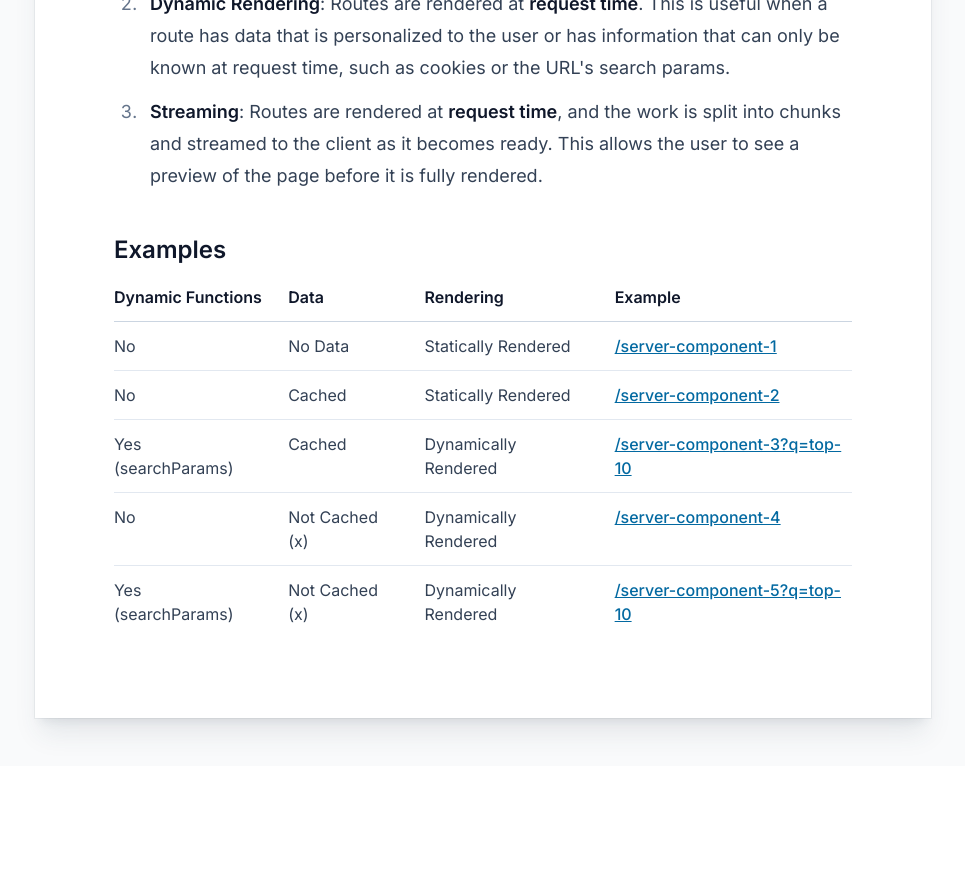
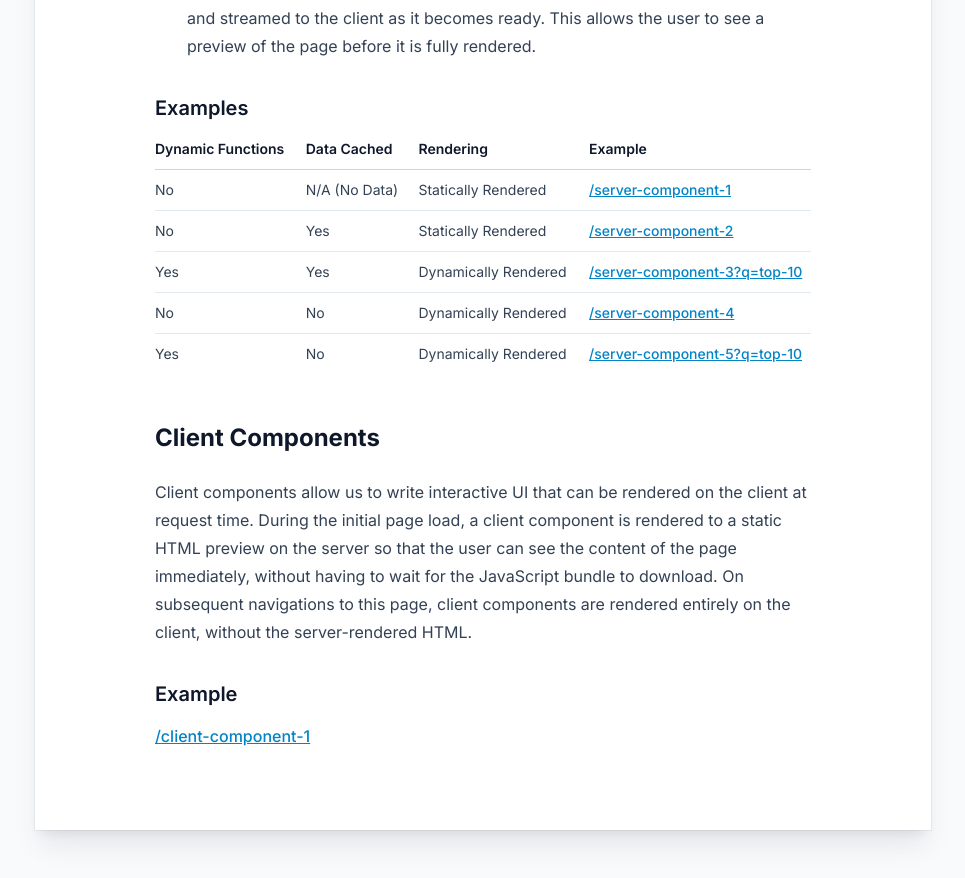
Before and after one commit to nareshbhatia/next13-rendering-concepts, a Next.js app in the folder apps/movie-magic/: page / in a window 1280 px wide. Shown: the part 840-1718 px from the top of the page, without its empty margins (157-1122 px from the left). Before the commit the page ends 1606 px from the top, so only its background shows below. Built offline with nearby package versions, Linux system fonts and the light colour scheme.

Commit message:
feat: add client component example 1

```diff
--- a/apps/movie-magic/environment.d.ts
+++ b/apps/movie-magic/environment.d.ts
@@ -2,6 +2,7 @@ declare global {
   namespace NodeJS {
     interface ProcessEnv {
       API_URL: string;
+      NEXT_PUBLIC_API_URL: string;
     }
   }
 }
--- /dev/null
+++ b/apps/movie-magic/src/app/client-component-1/page.tsx
@@ -0,0 +1,30 @@
+'use client';
+
+import { useMovies } from './useMovies';
+import { Footer } from '@/components/Footer';
+import { MovieTable } from '@/components/MovieTable';
+import { Title } from '@/components/Title';
+
+export default function ClientComponent1() {
+  const { isLoading, isError, error, movies } = useMovies();
+
+  if (isLoading) {
+    return <div className="p-8">Loading...</div>;
+  }
+
+  if (isError) {
+    return (
+      <div className="p-8">
+        <Title>{error?.message}</Title>
+      </div>
+    );
+  }
+
+  return (
+    <div className="p-8">
+      <Title>Client Component 1</Title>
+      <MovieTable movies={movies} />
+      <Footer />
+    </div>
+  );
+}
--- /dev/null
+++ b/apps/movie-magic/src/app/client-component-1/useMovies.ts
@@ -0,0 +1,47 @@
+import type { Movie } from '@/models';
+import * as React from 'react';
+
+/**
+ * Hook to fetch movies
+ */
+export function useMovies() {
+  // eslint-disable-next-line prefer-destructuring
+  const NEXT_PUBLIC_API_URL = process.env.NEXT_PUBLIC_API_URL;
+  const url = `${NEXT_PUBLIC_API_URL}/top-10-movies`;
+  const failMessage = 'Failed to get movies';
+
+  const [isLoading, setIsLoading] = React.useState(false);
+  const [isError, setIsError] = React.useState(false);
+  const [error, setError] = React.useState<Error>();
+  const [movies, setMovies] = React.useState<Movie[]>([]);
+
+  React.useEffect(() => {
+    const fetchMovies = async () => {
+      try {
+        console.log('----> HTTP GET', url);
+        setIsLoading(true);
+        const response = await fetch(url);
+
+        if (!response.ok) {
+          setIsError(true);
+          setError(new Error(`${failMessage} (${response.status})`));
+          setIsLoading(false);
+          return;
+        }
+
+        // eslint-disable-next-line @typescript-eslint/no-unsafe-assignment
+        const movies: Movie[] = await response.json();
+        setMovies(movies);
+        setIsLoading(false);
+      } catch (error) {
+        setIsError(true);
+        setError(error instanceof Error ? error : new Error(failMessage));
+        setIsLoading(false);
+      }
+    };
+
+    // eslint-disable-next-line @typescript-eslint/no-floating-promises
+    fetchMovies();
+  }, [url]);
+  return { isLoading, isError, error, movies };
+}
--- a/apps/movie-magic/src/app/page.tsx
+++ b/apps/movie-magic/src/app/page.tsx
@@ -6,7 +6,7 @@ export default function Home() {
     <div className="relative flex min-h-screen flex-col justify-center overflow-hidden bg-gray-50 py-8 lg:py-12">
       <div className="relative w-full bg-white px-6 py-12 shadow-xl shadow-slate-700/10 ring-1 ring-gray-900/5 md:mx-auto md:max-w-3xl lg:max-w-4xl lg:py-20">
         <div className="mx-auto max-w-prose lg:text-lg">
-          <article className="prose prose-slate mx-auto lg:prose-lg prose-a:text-sky-700">
+          <article className="prose prose-slate prose-sky mx-auto">
             <h1>Next.js 13 Rendering Concepts</h1>
             <p>
               This application is intended to clarify Next.js 13 (and React 18)
@@ -18,13 +18,13 @@ export default function Home() {
               is rendered to a static HTML preview on the server so that the
               user can see the content of the page immediately, without having
               to wait for the JavaScript bundle to download. On subsequent
-              navigations to this page, Client Components are rendered entirely
+              navigations to this page, client components are rendered entirely
               on the client, without the server-rendered HTML.
             </p>
 
             <h2>Server Components</h2>
             <p>
-              Server Components are <strong>always</strong> rendered on the
+              Server components are <strong>always</strong> rendered on the
               server. There are three subsets of server rendering: Static,
               Dynamic, and Streaming.
             </p>
@@ -55,7 +55,7 @@ export default function Home() {
               <thead>
                 <tr>
                   <th>Dynamic Functions</th>
-                  <th>Data</th>
+                  <th>Data Cached</th>
                   <th>Rendering</th>
                   <th>Example</th>
                 </tr>
@@ -63,7 +63,7 @@ export default function Home() {
               <tbody>
                 <tr>
                   <td>No</td>
-                  <td>No Data</td>
+                  <td>N/A (No Data)</td>
                   <td>Statically Rendered</td>
                   <td>
                     <Link href="/server-component-1">/server-component-1</Link>
@@ -71,15 +71,15 @@ export default function Home() {
                 </tr>
                 <tr>
                   <td>No</td>
-                  <td>Cached</td>
+                  <td>Yes</td>
                   <td>Statically Rendered</td>
                   <td>
                     <Link href="/server-component-2">/server-component-2</Link>
                   </td>
                 </tr>
                 <tr>
-                  <td>Yes (searchParams)</td>
-                  <td>Cached</td>
+                  <td>Yes</td>
+                  <td>Yes</td>
                   <td>Dynamically Rendered</td>
                   <td>
                     <Link href="/server-component-3?q=top-10">
@@ -89,15 +89,15 @@ export default function Home() {
                 </tr>
                 <tr>
                   <td>No</td>
-                  <td>Not Cached (x)</td>
+                  <td>No</td>
                   <td>Dynamically Rendered</td>
                   <td>
                     <Link href="/server-component-4">/server-component-4</Link>
                   </td>
                 </tr>
                 <tr>
-                  <td>Yes (searchParams)</td>
-                  <td>Not Cached (x)</td>
+                  <td>Yes</td>
+                  <td>No</td>
                   <td>Dynamically Rendered</td>
                   <td>
                     <Link href="/server-component-5?q=top-10">
@@ -107,6 +107,21 @@ export default function Home() {
                 </tr>
               </tbody>
             </table>
+
+            <h2>Client Components</h2>
+            <p>
+              Client components allow us to write interactive UI that can be
+              rendered on the client at request time. During the initial page
+              load, a client component is rendered to a static HTML preview on
+              the server so that the user can see the content of the page
+              immediately, without having to wait for the JavaScript bundle to
+              download. On subsequent navigations to this page, client
+              components are rendered entirely on the client, without the
+              server-rendered HTML.
+            </p>
+
+            <h3>Example</h3>
+            <Link href="/client-component-1">/client-component-1</Link>
           </article>
         </div>
       </div>
```
Also changed, not shown: 1 other file (tests, documents, lock files or other folders).
